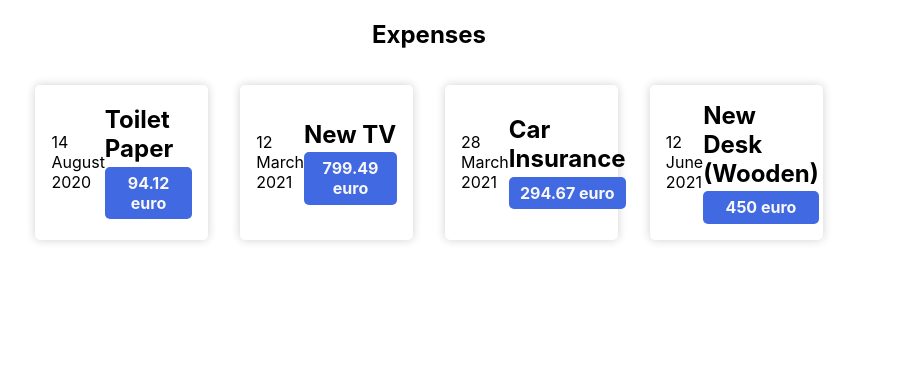
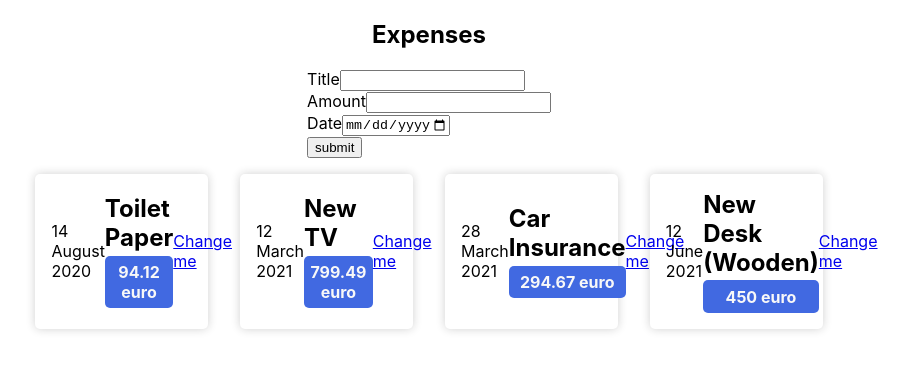
Before and after one commit to aaronsts/react-logger, a React (Create React App) app: page / in a window 1280 px wide. Shown: the top 370 px of the page, without its empty margins (211-1119 px from the left). Built offline with nearby package versions, Linux system fonts and the light colour scheme.

Commit message:
added form and state

```diff
--- a/src/App.js
+++ b/src/App.js
@@ -1,5 +1,6 @@
 // Components
 import ExpenseList from "./components/ExpenseList";
+import Form from "./components/Form";
 
 function App() {
   const expenses = [
@@ -26,6 +27,7 @@ function App() {
   return (
     <div className="container">
       <h2>Expenses</h2>
+      <Form />
       <ExpenseList expenses={expenses} />
     </div>
   );
--- a/src/components/ExpenseItem.js
+++ b/src/components/ExpenseItem.js
@@ -1,3 +1,4 @@
+import React, { useState } from "react";
 import "./ExpenseItem.scss";
 
 function ExpenseItem(props) {
@@ -5,6 +6,12 @@ function ExpenseItem(props) {
     day: props.date.toLocaleString("en-US", { day: "2-digit" }),
     month: props.date.toLocaleString("en-US", { month: "long" }),
     year: props.date.getFullYear(),
+  };
+
+  const [newTitle, setNewTitle] = useState(props.description);
+
+  const clickHandler = (even) => {
+    setNewTitle("Hello There");
   };
 
   return (
@@ -15,8 +22,13 @@ function ExpenseItem(props) {
         <div>{date.year}</div>
       </div>
       <div>
-        <h2 className="expense-item-description">{props.description}</h2>
+        <h2 className="expense-item-description">{newTitle}</h2>
         <p className="expense-item-price">{props.amount} euro</p>
+      </div>
+      <div>
+        <a href="#" onClick={clickHandler}>
+          Change me
+        </a>
       </div>
     </div>
   );
--- a/src/components/ExpenseList.jsx
+++ b/src/components/ExpenseList.jsx
@@ -1,6 +1,6 @@
 import ExpenseItem from "./ExpenseItem";
 
-function ExpenseList(props) {
+const ExpenseList = (props) => {
   return (
     <div className="expenses-list">
       <ExpenseItem
@@ -25,6 +25,6 @@ function ExpenseList(props) {
       />
     </div>
   );
-}
+};
 
 export default ExpenseList;
--- /dev/null
+++ b/src/components/Form.jsx
@@ -0,0 +1,63 @@
+import React, { useState } from "react";
+
+const Form = () => {
+  const [enteredText, setEnteredText] = useState("");
+  const [enteredAmount, setEnteredAmount] = useState("");
+  const [enteredDate, setEnteredDate] = useState("");
+
+  const textChangeHandler = (event) => {
+    setEnteredText(event.target.value);
+  };
+  const amountChangeHandler = (event) => {
+    setEnteredAmount(event.target.value);
+  };
+  const dateChangeHandler = (event) => {
+    setEnteredDate(event.target.value);
+  };
+
+  const submitHandler = (e) => {
+    e.preventDefault();
+
+    const expenseData = {
+      title: enteredText,
+      amount: enteredAmount,
+      date: new Date(enteredDate),
+    };
+
+    console.log(expenseData);
+  };
+
+  return (
+    <form onSubmit={submitHandler}>
+      <div className="form-wrapper">
+        <div className="form-input">
+          <label>Title</label>
+          <input type="text" onChange={textChangeHandler} />
+        </div>
+        <div className="form-input">
+          <label>Amount</label>
+          <input
+            type="number"
+            min="0.01"
+            step="0.01"
+            onChange={amountChangeHandler}
+          />
+        </div>
+        <div className="form-input">
+          <label>Date</label>
+          <input
+            type="date"
+            min="2018-01-01"
+            max="2022-12-31"
+            onChange={dateChangeHandler}
+          />
+        </div>
+      </div>
+      <div className="form-submit">
+        <input type="submit" value="submit" />
+      </div>
+    </form>
+  );
+};
+
+export default Form;
```
